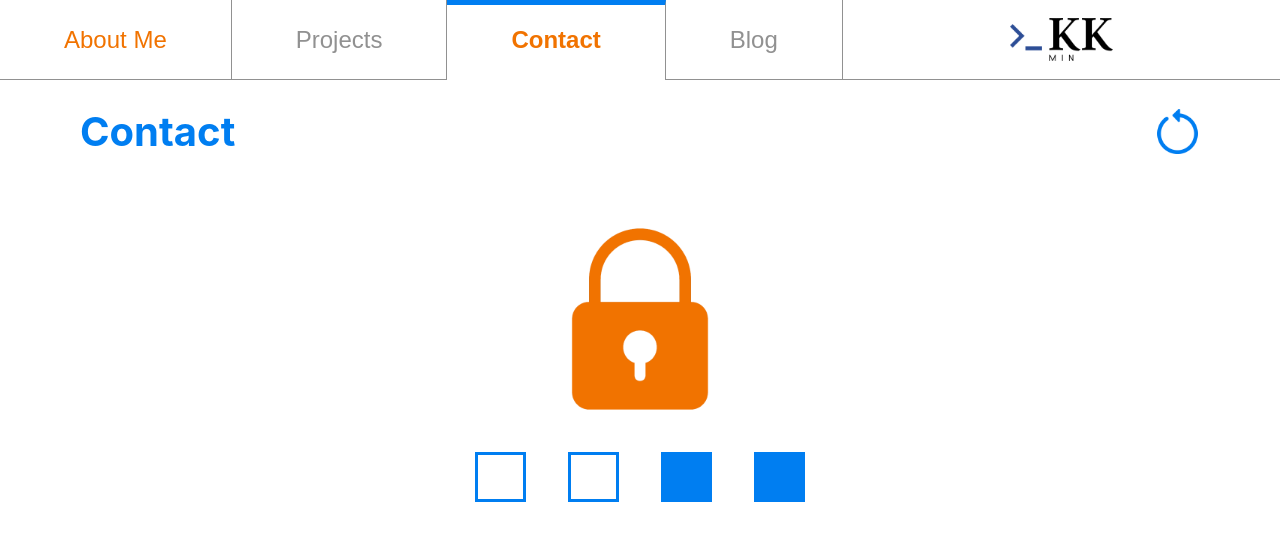
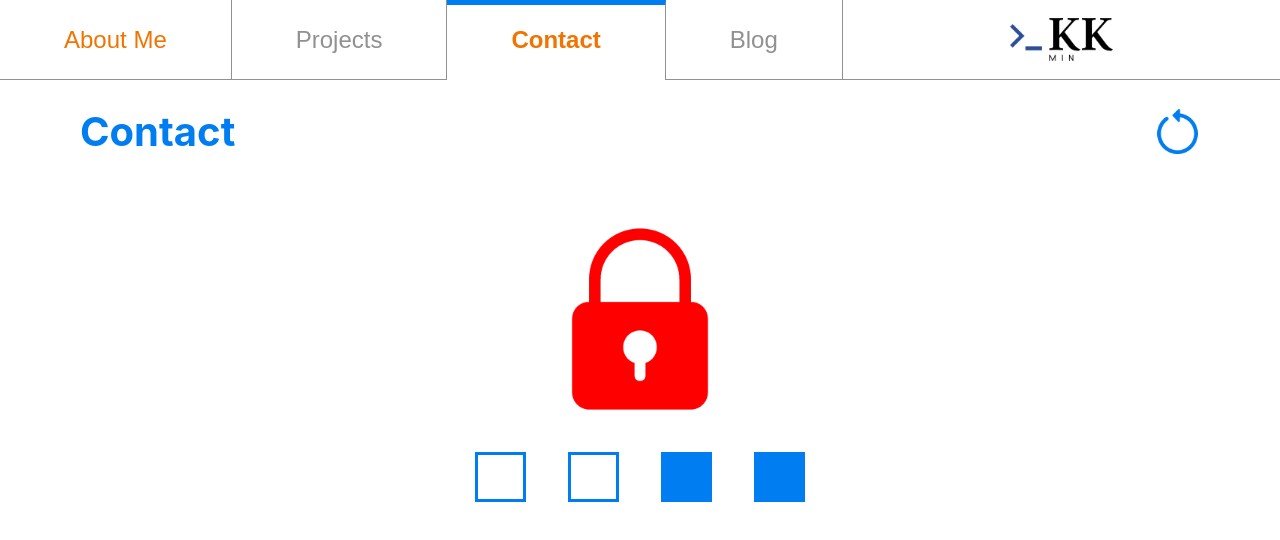
Before and after one commit to kk-min/kk-min.github.io, a React (Create React App) app: page / in a window 1280 px wide. Both pictures are taken after a click on the button "Contact". Shown: the top 540 px of the page. Built offline with nearby package versions, Linux system fonts and the light colour scheme.

Commit message:
Replace component state with usePuzzleStore in Contact.tsx

```diff
--- a/src/components/Contact.tsx
+++ b/src/components/Contact.tsx
@@ -3,33 +3,23 @@
 import ProjectItem from './ProjectItem';
 import Unlocker from './Unlocker';
 import reset_arrow from '../assets/reset_arrow.png';
+import { usePuzzleStore } from '../data/Store'
 
-const randomizerArray = ['1', '2', '3', '4'];
-
-const getRandomSecret = (sourceArray: string[]) => {
-    let secret: string = '';
-    let tempArray = [...sourceArray];
-    while (tempArray.length > 0) {
-        let index = Math.floor(Math.random() * tempArray.length);
-        let randomItem = tempArray[index];
-        secret += randomItem;
-        tempArray.splice(index, 1); // Remove selected item from array
-    }
-    return secret;
-};
 
 export default function Contact() {
-    const [secret, setSecret] = useState(getRandomSecret(randomizerArray));
-    const [input, setInput] = useState('');
-    const [lockState, setLockState] = useState('default');
-    const [isAnimating, setIsAnimating] = useState(true);
+	const lockStatus = usePuzzleStore((state) => state.lockStatus);
+	const isAnimating = usePuzzleStore((state) => state.isAnimating);
+	const resetSecret = usePuzzleStore((state) => state.resetSecret);
+	const setLockStatus = usePuzzleStore((state) => state.setLockStatus);
+	const setInput = usePuzzleStore((state) => state.setInput);
+	const setIsAnimating = usePuzzleStore((state) => state.setIsAnimating);
 
 	useEffect(() => {
 		const lockElement = document.getElementById('lock');
 		const unlockerElement = document.getElementById('unlocker');
 		const contactElement = document.getElementById('contact-card');
 
-        if (lockState === 'open') {
+		if (lockStatus === 'open') {
 			setTimeout(() => {
 				if (lockElement) {
 					lockElement.style.display = 'none';
@@ -47,24 +37,7 @@
 				setIsAnimating(false);
 			}, 5000);
 		}
-    }, [lockState]);
-
-    useEffect(() => {
-        if (lockState === 'open') {
-            return;
-        }
-
-        const resetElement = document.getElementById('reset-button');
-        if (!isAnimating) {
-            if (resetElement) {
-                resetElement.className = 'reset-button enabled';
-            }
-        }
-    }, [isAnimating, lockState]);
-
-    const addInput = (input: string) => {
-        setInput((prev) => prev + input);
-    };
+	}, [lockStatus]);
 
 	const resetHandler = () => {
 		if (isAnimating) {
@@ -72,51 +45,19 @@
 		}
 
 		// Clear all setTimeOut functions:
-        var timeOutID = window.setTimeout(function () {}, 0);
+		var timeOutID = window.setTimeout(function() { }, 0);
 		while (timeOutID--) {
 			window.clearTimeout(timeOutID);
 		}
+		resetSecret()
+		setInput('');
+		setLockStatus('default');
+		setIsAnimating(true);
 
-        const resetElement = document.getElementById('reset-button');
-        if (resetElement) {
-            if (resetElement.className === 'reset-button disabled') {
-                return;
+		setTimeout(() => {
+			setIsAnimating(false);
+		}, 5000);
 	}
-
-            resetElement.classList.add('rotate');
-            resetElement.classList.remove('enabled');
-            resetElement.classList.add('disabled');
-
-            const lockContainerElement = document.getElementById('lock');
-            const lockImageElement = document.getElementById('lock-image');
-            const unlockerElement = document.getElementById('unlocker');
-            if (lockContainerElement) {
-                lockContainerElement.style.removeProperty('display');
-            }
-
-            if (unlockerElement) {
-                unlockerElement.style.removeProperty('display');
-            }
-
-            setSecret((prev) => getRandomSecret(randomizerArray));
-            setInput((prev) => '');
-            setLockState((prev) => 'default');
-            setIsAnimating((prev) => true);
-
-            if (lockImageElement) {
-                console.log('Resetting lock to initial');
-                lockImageElement.classList.add('initial');
-                setTimeout(() => {
-                    lockImageElement.className = 'lock';
-                }, 1000);
-            }
-        }
-        setTimeout(() => {
-            resetElement?.classList.remove('rotate');
-            resetElement?.classList.remove('disabled');
-            setIsAnimating((prev) => false);
-        }, 5000);
-    };
 
 	return (
 		<div className='content'>
@@ -124,24 +65,17 @@
 				<h1 className='tab-title'>Contact</h1>
 				<img
 					id='reset-button'
-                    className='reset-button disabled'
+					className={'reset-button' + (isAnimating ? ' disabled rotate' : ' enabled')}
 					onClick={resetHandler}
 					src={reset_arrow}
 					alt='reset'
 				/>
 			</div>
 			<Lock
-                secret={secret}
-                input={input}
-                lockState={lockState}
-                setLockState={setLockState}
 			/>
 			<Unlocker
-                secret={secret}
-                addInput={addInput}
-                lockState={lockState}
 			/>
-            {lockState === 'open' ? (
+			{lockStatus === 'open' ? (
 				<div className='contact-info-invisible' id='contact-card'>
 					<ProjectItem
 						projectTitle='Min Kabar Kyaw'
```
Lines whose indentation alone changed are shown as unchanged.
